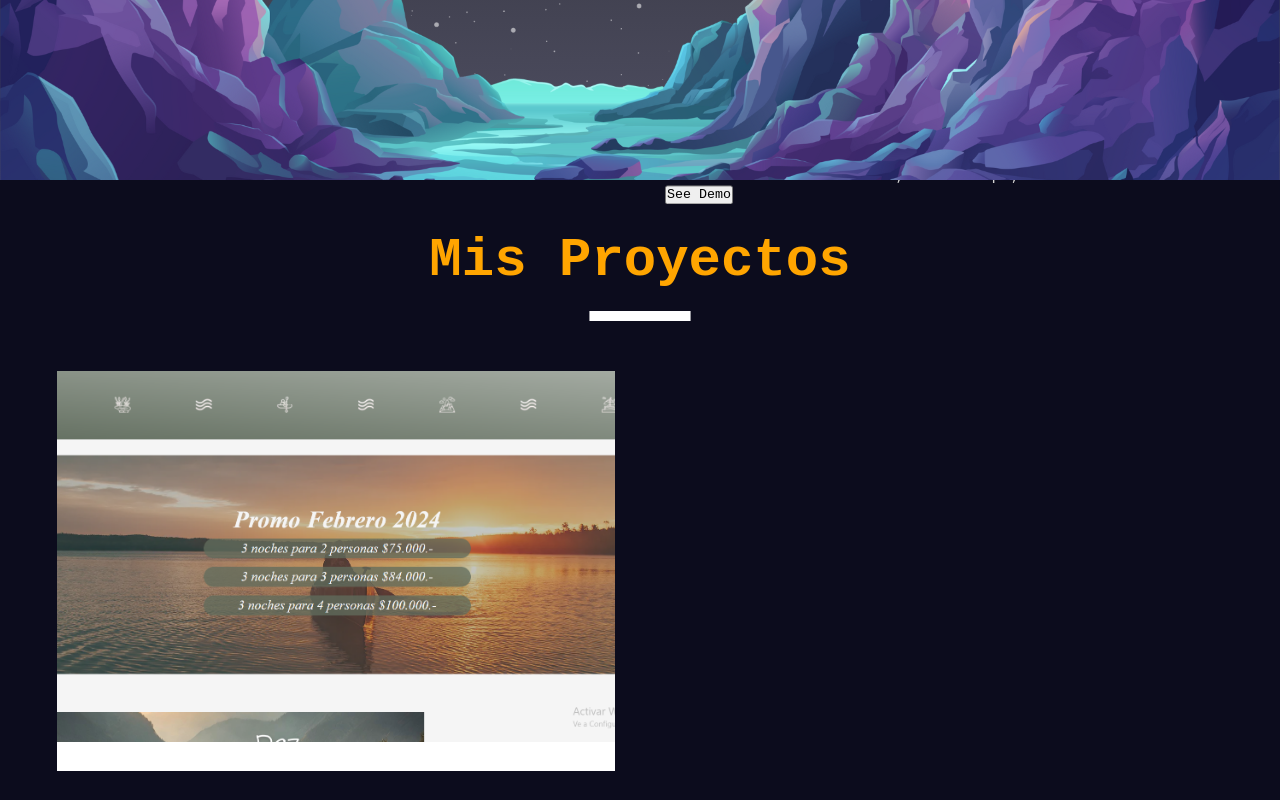
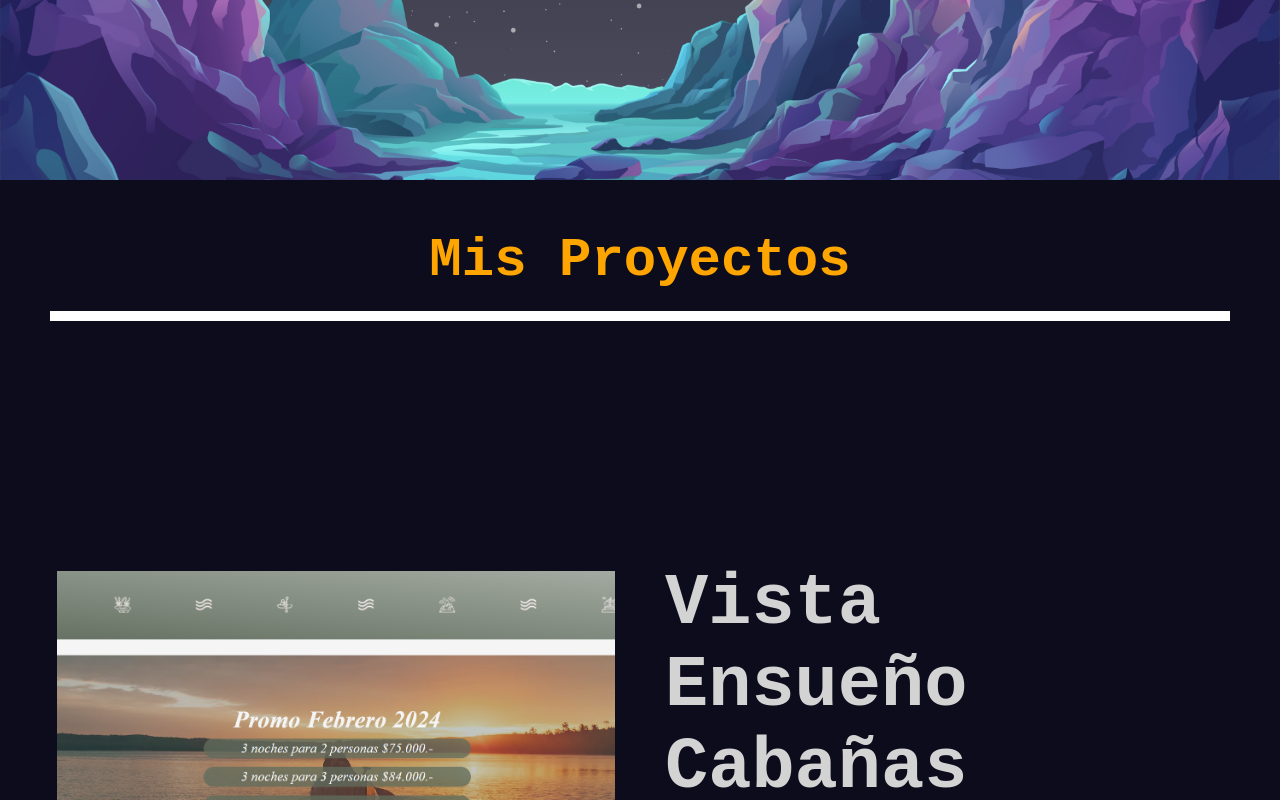
Before and after one commit to SilviStani/silvina_portfolio, a Next.js app: page / in a window 1280 px wide. Shown: the part 3020-3820 px from the top of the page. Built offline with nearby package versions, Linux system fonts and the light colour scheme.

Commit message:
re-adding aos effect

```diff
--- a/Components/Portfolio/Portfolio.jsx
+++ b/Components/Portfolio/Portfolio.jsx
@@ -1,25 +1,34 @@
 "use client";
-import { React, useRef } from "react";
+import { React, useRef, useEffect} from "react";
 import { data } from "./data.js";
 import { motion, useScroll, useSpring, useTransform } from "framer-motion";
 import "./Portfolio.scss";
+import AOS from 'aos';
+ import 'aos/dist/aos.css';
 
 const Portfolio = () => {
   const ref = useRef();
   const { scrollYProgress } = useScroll({
     target: ref,
-    offset: ["end end", "start start"],
+    /*offset: ["end end", "start start"],*/
   });
 
-  const scaleX = useSpring(scrollYProgress, { stiffness: 100, damping: 30 });
+  /*const y = useTransform(scrollYProgress, [0, 1], ["-100vh", "100vh"]);*/
 
-  const y = useTransform(scrollYProgress, [0, 1], [-300, 300]);
+  const scaleX = useSpring(scrollYProgress,
+    { stiffness: 100, damping: 30 });
+
+useEffect(() => {
+    AOS.init();
+}, []);
 
   return (
     <div className="portfolio" ref={ref}>
       <div className="progress">
         <h1>Mis Proyectos</h1>
-        <motion.div className="progressBar" style={{ scaleX }}></motion.div>
+        <motion.div className="progressBar"
+        style={{ scaleX }}>
+        </motion.div>
       </div>
       {data.map((e) => (
         <section key={e.id} ref={ref}>
@@ -28,12 +37,15 @@ const Portfolio = () => {
               <div className="imageContainer">
                 <img src={e.image} alt={e.alt} />
               </div>
-              <motion.div className="textContainer" style={{ y }}>
+              <div className="textContainer"
+              data-aos="fade-up"
+              data-aos-duration="1000"
+              >
                 <h2>{e.title}</h2>
                 <p>{e.desc}</p>
                 <p>{e.desc2}</p>
                 <button>See Demo</button>
-              </motion.div>
+              </div>
             </div>
           </div>
         </section>
--- a/Components/Portfolio/Portfolio.scss
+++ b/Components/Portfolio/Portfolio.scss
@@ -22,12 +22,15 @@
     justify-content: center;
     width: 100%;
     height: 100%;
+    overflow: hidden;
 
     .wrapper {
       max-width: 1166px;
       height: 100%;
       margin: auto;
       display: flex;
+      align-items: center;
+      justify-content: center;
       gap: 50px;
 
       .imageContainer {
@@ -43,6 +46,27 @@
 
       .textContainer {
         flex: 1;
+        display: flex;
+        flex-direction: column;
+        gap: 30px;
+
+        h2{
+            font-size: 72px;
+        }
+
+        p{
+            color: gray;
+            font-size: 20px;
+        }
+
+        button{
+            background-color: orange;
+            border: none;
+            border-radius: 20px;
+            width: 200px;
+            padding: 10px;
+            cursor: pointer;
+        }
       }
     }
   }
```
